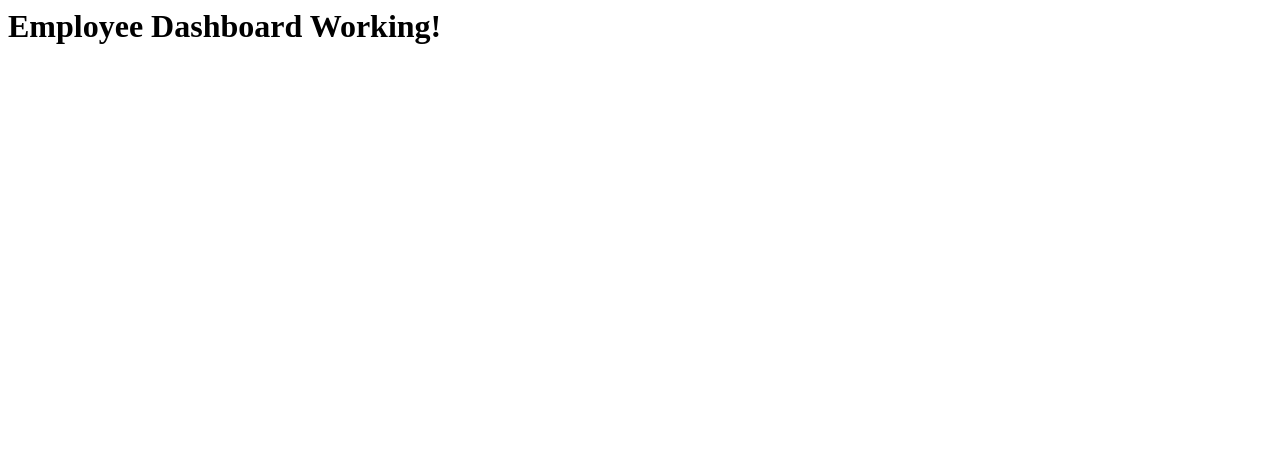
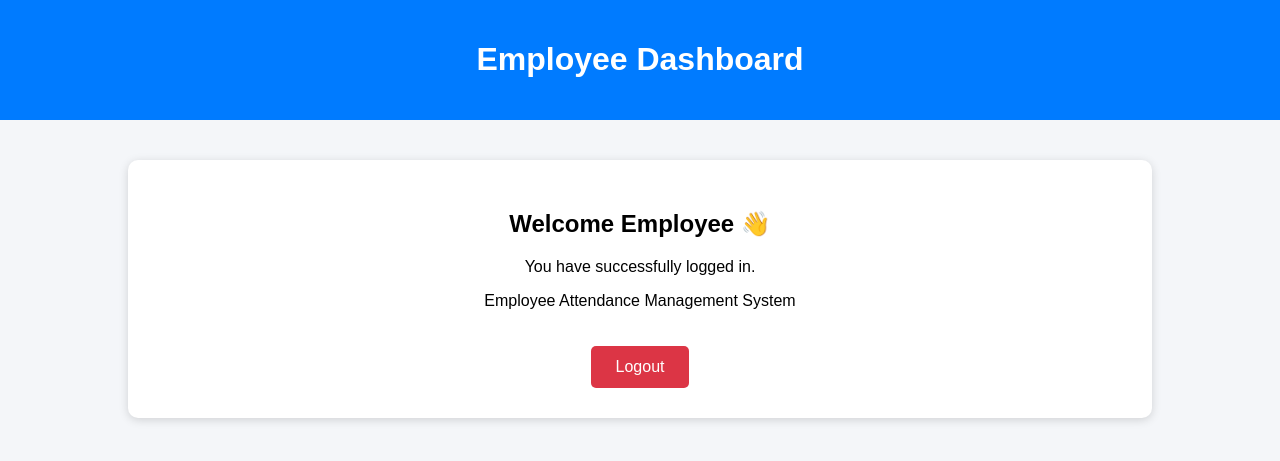
Before and after one commit to priya200606/Employee_Attendance_Management_System, a Flask app: page /employee_dashboard in a window 1280 px wide. Shown: the top 461 px of the page. Run offline with Flask 3, Linux system fonts and the light colour scheme.

Commit message:
Fixed employee dashboard

```diff
--- a/app.py
+++ b/app.py
@@ -62,7 +62,7 @@ def employee_login():
 
 @app.route('/employee_dashboard')
 def employee_dashboard():
-    return "<h1>Employee Dashboard Working!</h1>"
+    return render_template('employee_dashboard.html')
 
 # ---------------- DASHBOARD ----------------
 
--- a/templates/employee_dashboard.html
+++ b/templates/employee_dashboard.html
@@ -51,7 +51,6 @@
     <div class="container">
 
         <div class="card">
-
             <h2>Welcome Employee 👋</h2>
 
             <p>You have successfully logged in.</p>
@@ -59,9 +58,7 @@
             <p>Employee Attendance Management System</p>
 
             <a href="/logout" class="btn">Logout</a>
-
         </div>
-
     </div>
 
 </body>
```
